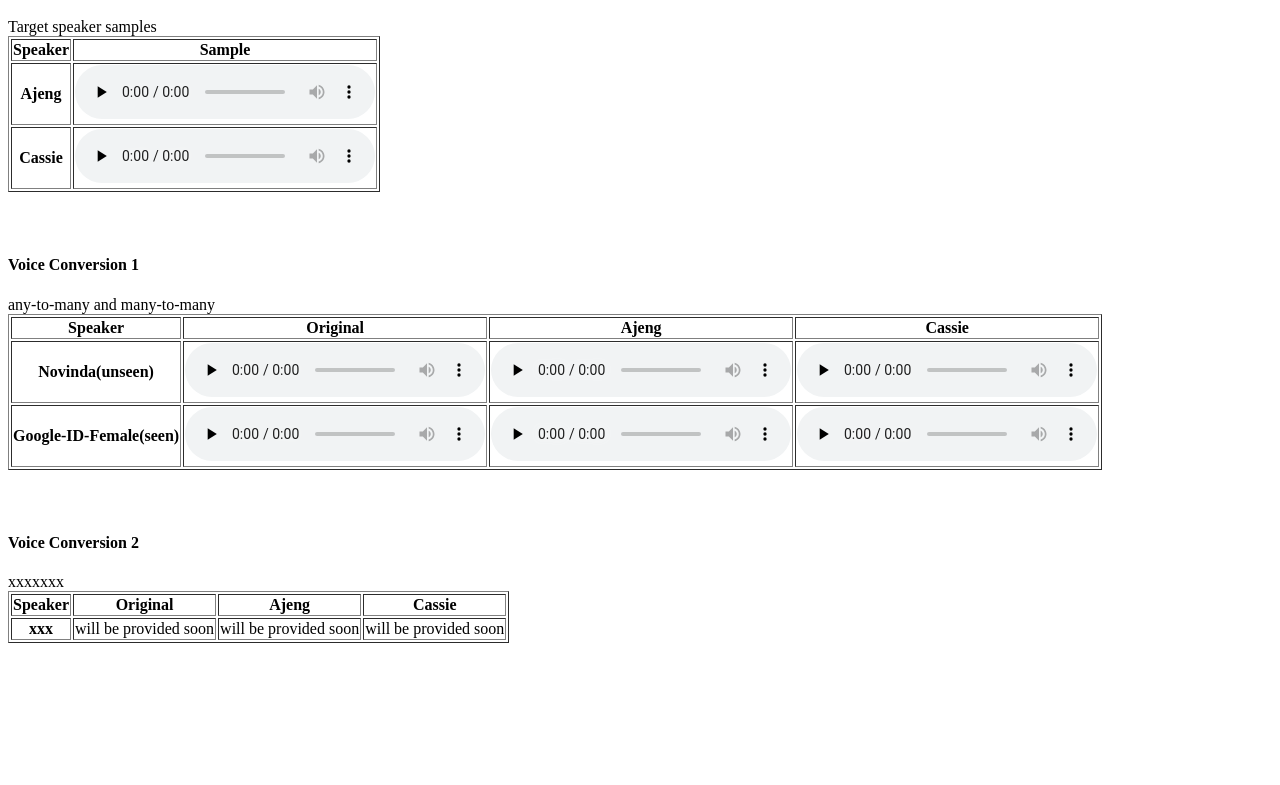
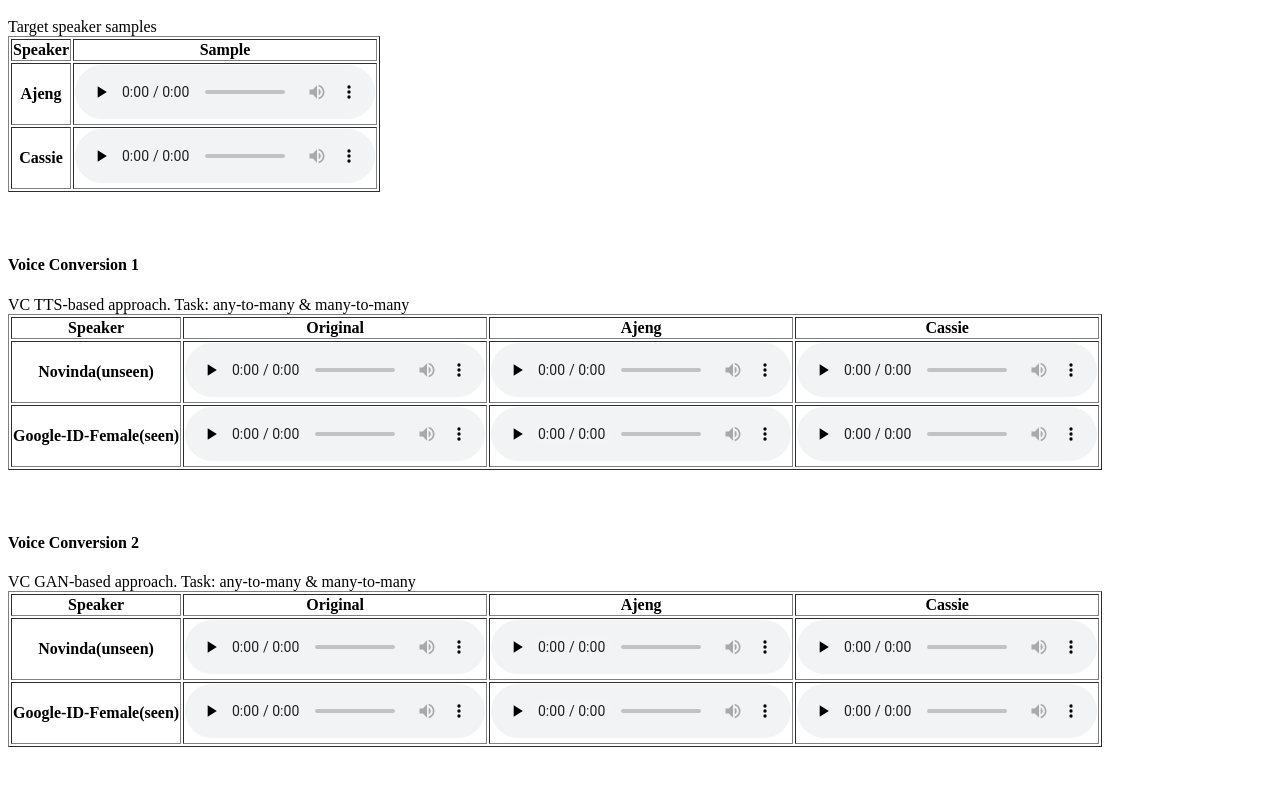
Before and after one commit to laluarif93/VC-research, a plain HTML site: page index.html in a window 1280 px wide. Shown: the part 89-874 px from the top of the page. Before the commit the page ends 800 px from the top, so only its background shows below. Drawn offline with Linux system fonts and the light colour scheme.

Commit message:
add vc2 results

```diff
--- a/index.html
+++ b/index.html
@@ -38,7 +38,7 @@
       </div>
       <div>
         <h4>Voice Conversion 1</h4>
-        any-to-many and many-to-many<br>
+        VC TTS-based approach. Task: any-to-many & many-to-many<br>
         <table border=1>
           <tbody>
             <tr>
@@ -64,7 +64,7 @@
       </div>
       <div>
         <h4>Voice Conversion 2</h4>
-        xxxxxxx <br>
+        VC GAN-based approach. Task: any-to-many & many-to-many<br>
         <table border=1>
           <tbody>
             <tr>
@@ -74,11 +74,16 @@
                 <th>Cassie</th>
             </tr>
             <tr>
-              <th>xxx</th>
-              <td>will be provided soon</td>
-              <td>will be provided soon</td>
-              <td>will be provided soon</td>
+              <th>Novinda(unseen)</th>
+              <td><audio controls preload="none"><source src="wavs/novinda_225.wav"></audio></td>
+              <td><audio controls preload="none"><source src="wavs/novinda2ajeng_vc2.wav"></audio></td>
+              <td><audio controls preload="none"><source src="wavs/novinda2cassie_vc2.wav"></audio></td>
             </tr>
+            <tr>
+              <th>Google-ID-Female(seen)</th>
+              <td><audio controls preload="none"><source src="wavs/000461370.wav"></audio></td>
+              <td><audio controls preload="none"><source src="wavs/google2ajeng_vc2.wav"></audio></td>
+              <td><audio controls preload="none"><source src="wavs/google2cassie_vc2.wav"></audio></td>
             </tr>
           </tbody>
         </table>
```
Also changed, not shown: 4 other files.
